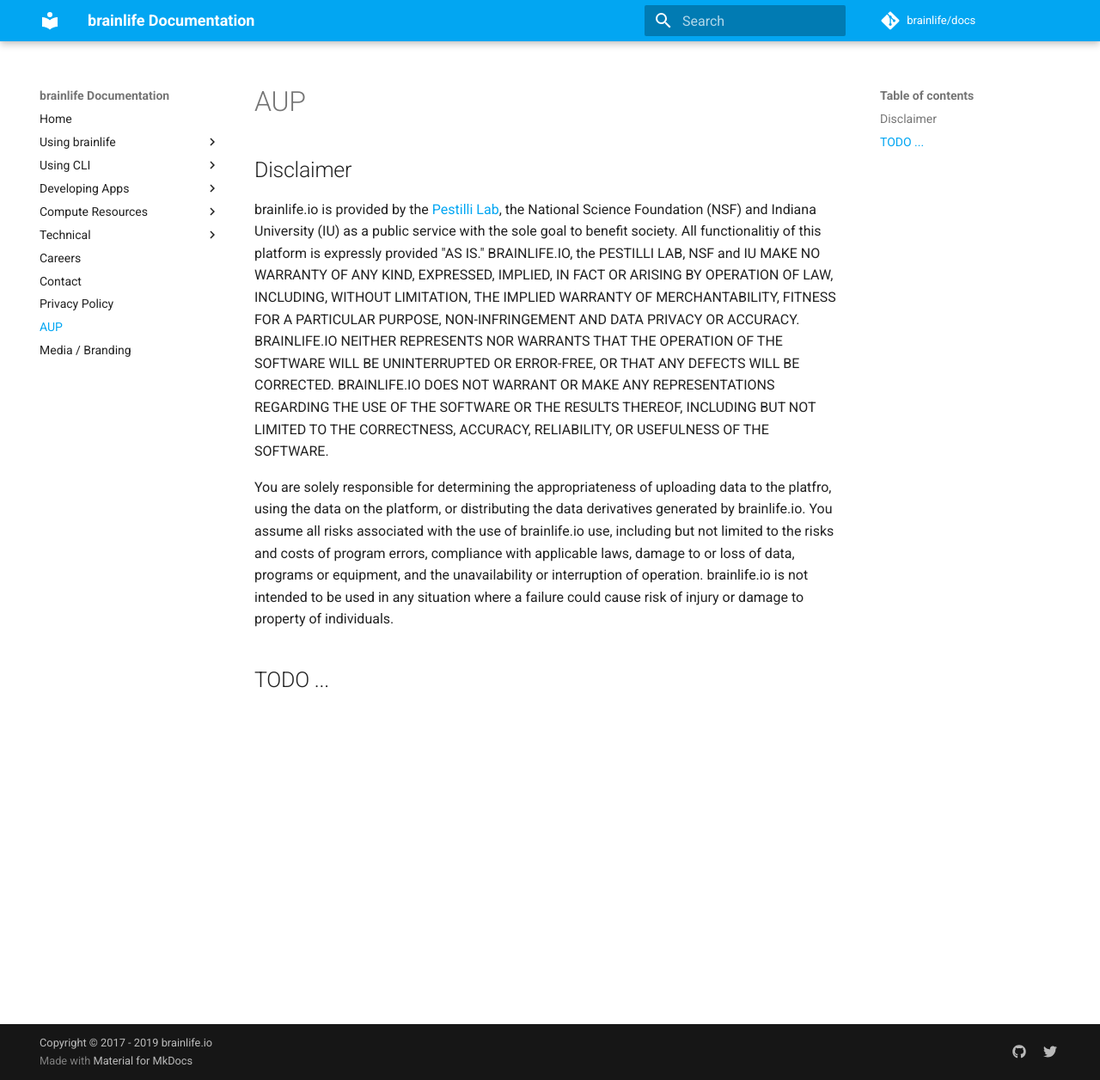
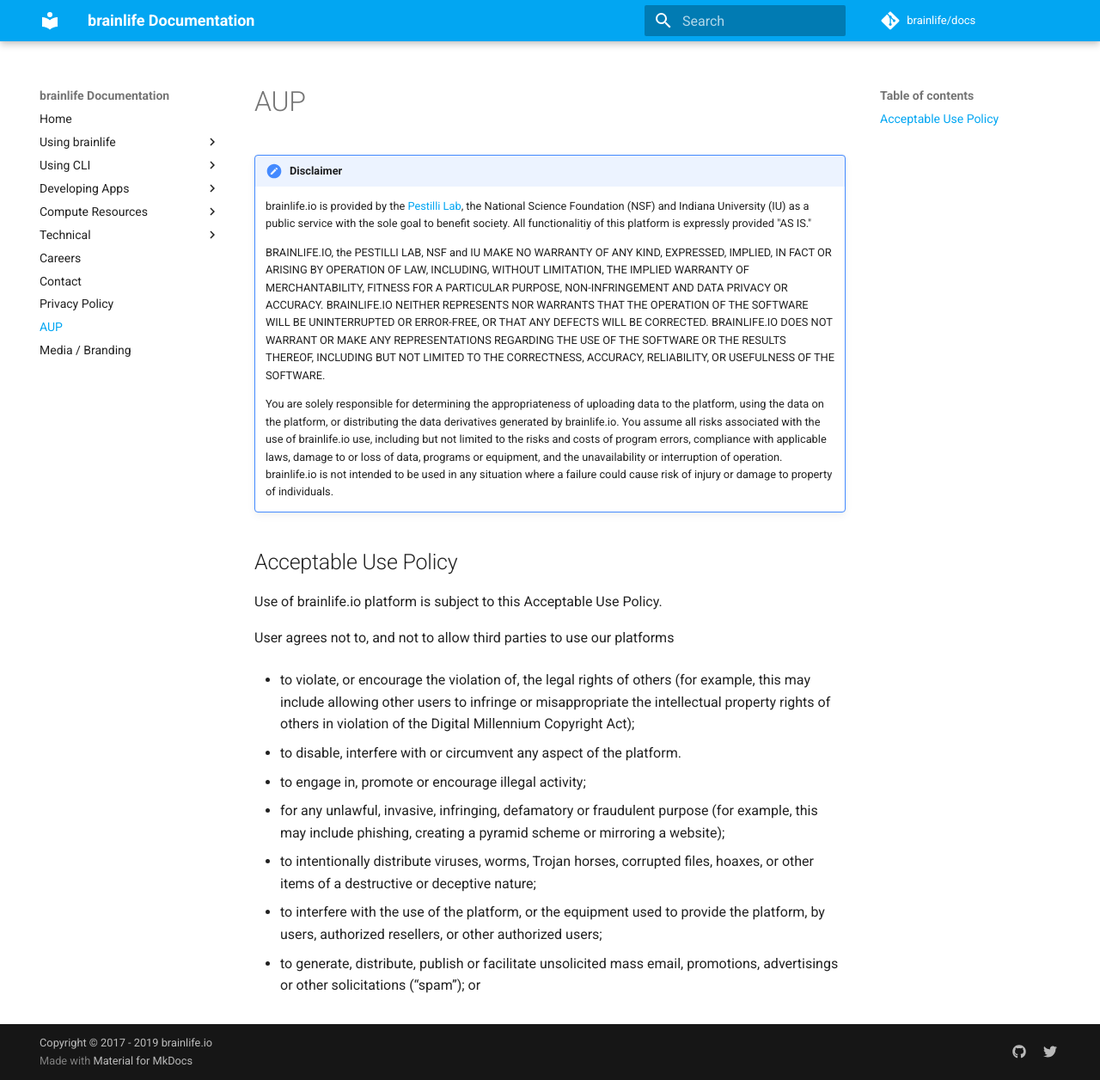
Before and after one commit to brainlife/docs, an MkDocs documentation site: the page built from docs/aup.md, in a window 1280 px wide and 1256 px high. Shown: the whole window at 86% size. Built offline with MkDocs 1.6.1 and Material for MkDocs 9.7.7, drawn with Linux system fonts in a browser that asks for light colours; comment, search, counter and statistics services are not loaded.

Commit message:
added some boilerplate aup

```diff
--- a/docs/aup.md
+++ b/docs/aup.md
@@ -1,8 +1,28 @@
 
-## Disclaimer
+!!! Disclaimer
 
-brainlife.io is provided by the [Pestilli Lab](https://brainlife.io/plab), the National Science Foundation (NSF) and Indiana University (IU) as a public service with the sole goal to benefit society. All functionalitiy of this platform is expressly provided "AS IS." BRAINLIFE.IO, the PESTILLI LAB, NSF and IU MAKE NO WARRANTY OF ANY KIND, EXPRESSED, IMPLIED, IN FACT OR ARISING BY OPERATION OF LAW, INCLUDING, WITHOUT LIMITATION, THE IMPLIED WARRANTY OF MERCHANTABILITY, FITNESS FOR A PARTICULAR PURPOSE, NON-INFRINGEMENT AND DATA PRIVACY OR ACCURACY. BRAINLIFE.IO NEITHER REPRESENTS NOR WARRANTS THAT THE OPERATION OF THE SOFTWARE WILL BE UNINTERRUPTED OR ERROR-FREE, OR THAT ANY DEFECTS WILL BE CORRECTED. BRAINLIFE.IO DOES NOT WARRANT OR MAKE ANY REPRESENTATIONS REGARDING THE USE OF THE SOFTWARE OR THE RESULTS THEREOF, INCLUDING BUT NOT LIMITED TO THE CORRECTNESS, ACCURACY, RELIABILITY, OR USEFULNESS OF THE SOFTWARE.
+    brainlife.io is provided by the [Pestilli Lab](https://brainlife.io/plab), the National Science Foundation (NSF) and Indiana University (IU) as a public service with the sole goal to benefit society. All functionalitiy of this platform is expressly provided "AS IS."
 
-You are solely responsible for determining the appropriateness of uploading data to the platfro, using the data on the platform, or distributing the data derivatives generated by brainlife.io. You assume all risks associated with the use of brainlife.io use, including but not limited to the risks and costs of program errors, compliance with applicable laws, damage to or loss of data, programs or equipment, and the unavailability or interruption of operation. brainlife.io is not intended to be used in any situation where a failure could cause risk of injury or damage to property of individuals.
+    BRAINLIFE.IO, the PESTILLI LAB, NSF and IU MAKE NO WARRANTY OF ANY KIND, EXPRESSED, IMPLIED, IN FACT OR ARISING BY OPERATION OF LAW, INCLUDING, WITHOUT LIMITATION, THE IMPLIED WARRANTY OF MERCHANTABILITY, FITNESS FOR A PARTICULAR PURPOSE, NON-INFRINGEMENT AND DATA PRIVACY OR ACCURACY. BRAINLIFE.IO NEITHER REPRESENTS NOR WARRANTS THAT THE OPERATION OF THE SOFTWARE WILL BE UNINTERRUPTED OR ERROR-FREE, OR THAT ANY DEFECTS WILL BE CORRECTED. BRAINLIFE.IO DOES NOT WARRANT OR MAKE ANY REPRESENTATIONS REGARDING THE USE OF THE SOFTWARE OR THE RESULTS THEREOF, INCLUDING BUT NOT LIMITED TO THE CORRECTNESS, ACCURACY, RELIABILITY, OR USEFULNESS OF THE SOFTWARE.
 
-## TODO ...
+    You are solely responsible for determining the appropriateness of uploading data to the platform, using the data on the platform, or distributing the data derivatives generated by brainlife.io. You assume all risks associated with the use of brainlife.io use, including but not limited to the risks and costs of program errors, compliance with applicable laws, damage to or loss of data, programs or equipment, and the unavailability or interruption of operation. brainlife.io is not intended to be used in any situation where a failure could cause risk of injury or damage to property of individuals.
+
+## Acceptable Use Policy
+
+Use of brainlife.io platform is subject to this Acceptable Use Policy.
+
+User agrees not to, and not to allow third parties to use our platforms
+
+* to violate, or encourage the violation of, the legal rights of others (for example, this may include allowing other users to infringe or misappropriate the intellectual property rights of others in violation of the Digital Millennium Copyright Act);
+
+* to disable, interfere with or circumvent any aspect of the platform.
+
+* to engage in, promote or encourage illegal activity;
+
+* for any unlawful, invasive, infringing, defamatory or fraudulent purpose (for example, this may include phishing, creating a pyramid scheme or mirroring a website);
+
+* to intentionally distribute viruses, worms, Trojan horses, corrupted files, hoaxes, or other items of a destructive or deceptive nature;
+
+* to interfere with the use of the platform, or the equipment used to provide the platform, by users, authorized resellers, or other authorized users;
+
+* to generate, distribute, publish or facilitate unsolicited mass email, promotions, advertisings or other solicitations (“spam”); or
```
Also changed, not shown: docs/user/datatypes.md (+2 -2 lines).
